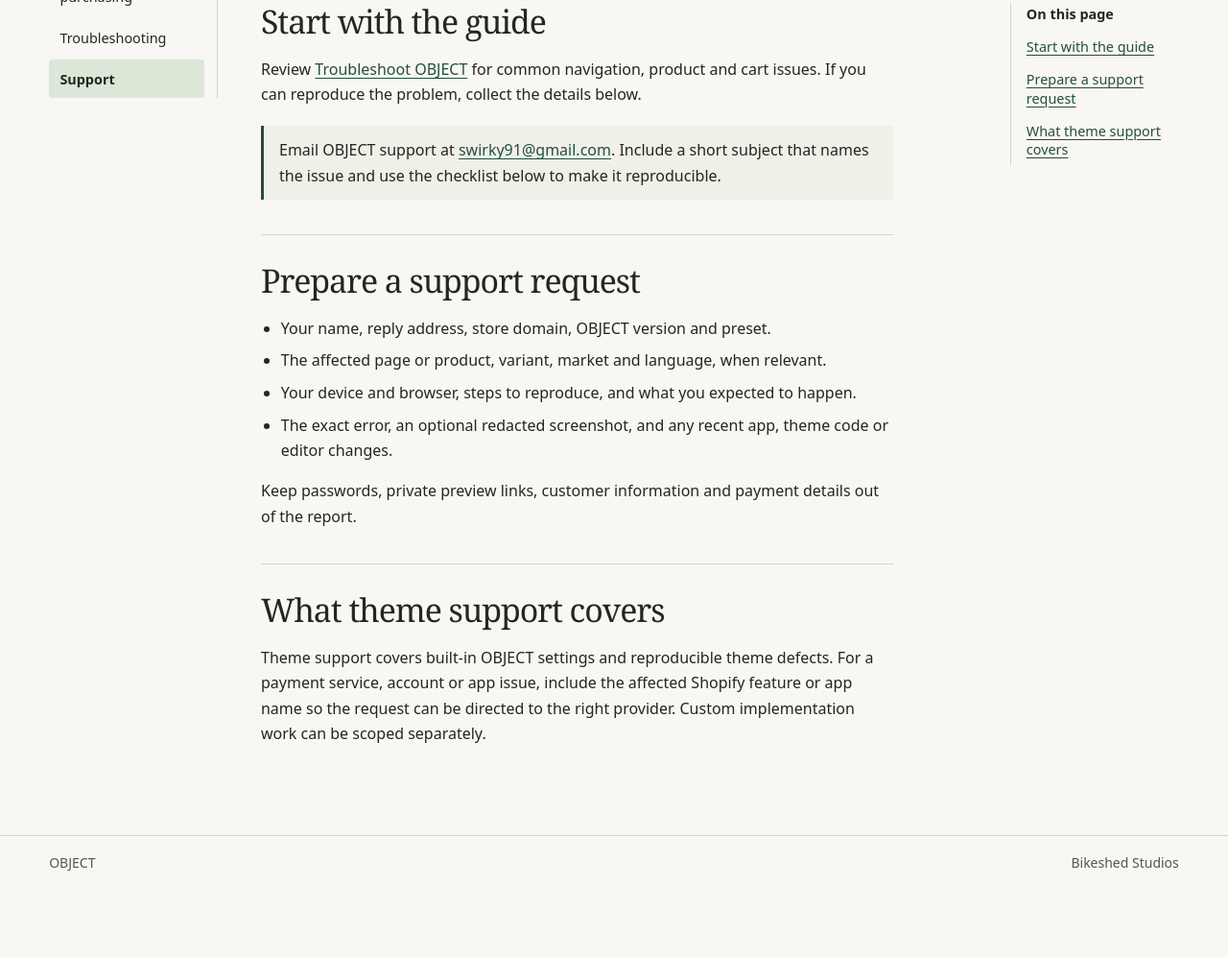
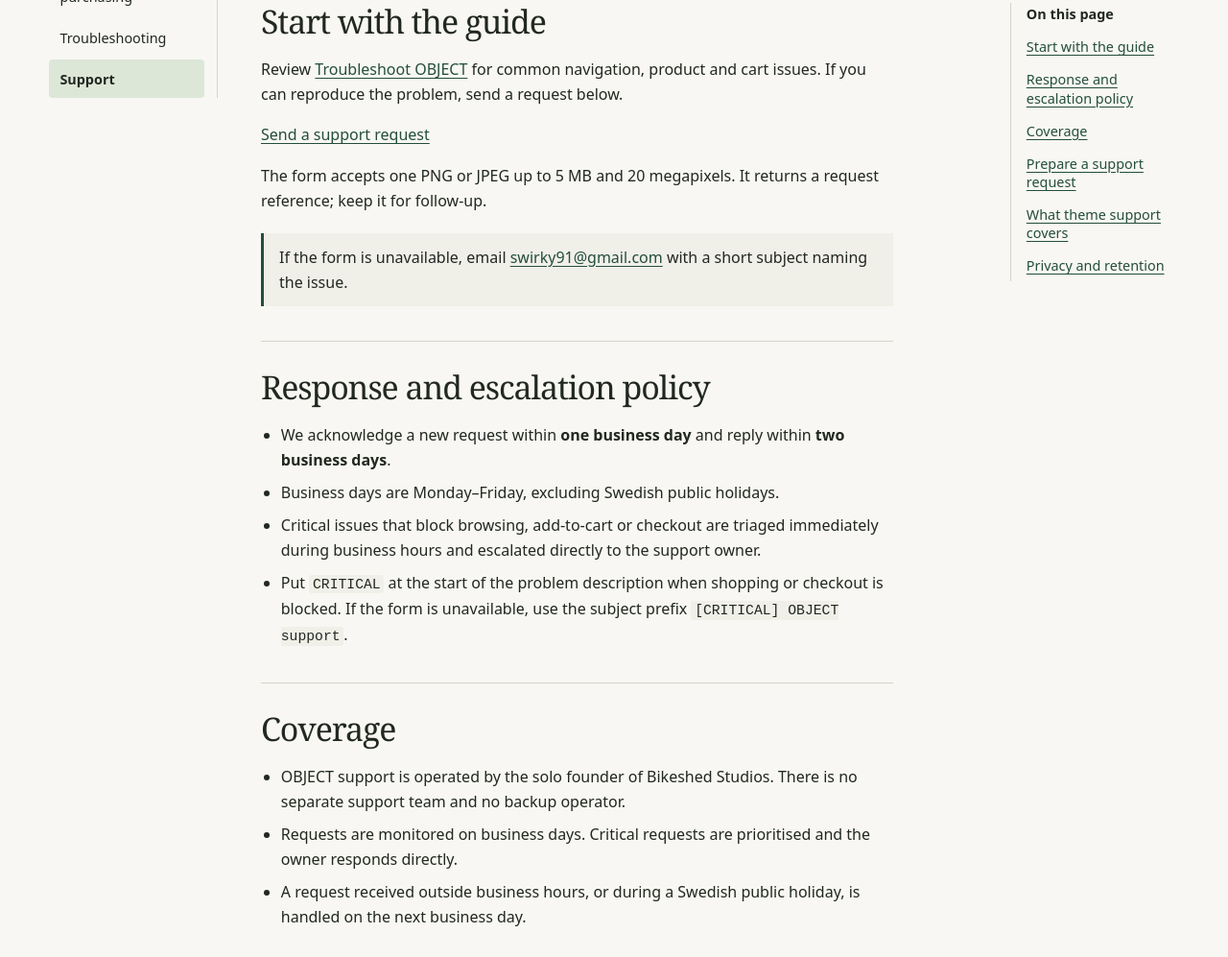
Before and after one commit to BikeshedStudios/object-docs, a plain HTML site: page support.html in a window 1280 px wide. Shown: the part 355-1352 px from the top of the page at 96% size. Before the commit the page ends 1281 px from the top, so only its background shows below. Drawn offline with Linux system fonts and the light colour scheme.

Commit message:
Publish OBJECT support form, response policy and coverage

```diff
--- a/support.html
+++ b/support.html
@@ -34,15 +34,37 @@
       </header>
       <div class="reading-layout">
         <nav class="page-index" aria-label="On this page"><p>On this page</p><ul><li><a href="#start-here">Start with the guide</a></li>
+<li><a href="#response-policy">Response and escalation policy</a></li>
+<li><a href="#support-coverage">Coverage</a></li>
 <li><a href="#prepare-a-request">Prepare a support request</a></li>
-<li><a href="#what-support-covers">What theme support covers</a></li></ul></nav>
+<li><a href="#what-support-covers">What theme support covers</a></li>
+<li><a href="#support-privacy">Privacy and retention</a></li></ul></nav>
         <div class="reading">
 <section>
   <h2 id="start-here">Start with the guide</h2>
-  <p>Review <a href="troubleshooting.html">Troubleshoot OBJECT</a> for common navigation, product and cart issues. If you can reproduce the problem, collect the details below.</p>
+  <p>Review <a href="troubleshooting.html">Troubleshoot OBJECT</a> for common navigation, product and cart issues. If you can reproduce the problem, send a request below.</p>
+  <p><a class="button" href="https://nullworx.space/support">Send a support request</a></p>
+  <p>The form accepts one PNG or JPEG up to 5 MB and 20 megapixels. It returns a request reference; keep it for follow-up.</p>
   <aside class="note" aria-label="Support contact">
-    <p>Email OBJECT support at <a href="mailto:swirky91@gmail.com">swirky91@gmail.com</a>. Include a short subject that names the issue and use the checklist below to make it reproducible.</p>
+    <p>If the form is unavailable, email <a href="mailto:swirky91@gmail.com">swirky91@gmail.com</a> with a short subject naming the issue.</p>
   </aside>
+</section>
+<section>
+  <h2 id="response-policy">Response and escalation policy</h2>
+  <ul>
+    <li>We acknowledge a new request within <strong>one business day</strong> and reply within <strong>two business days</strong>.</li>
+    <li>Business days are Monday–Friday, excluding Swedish public holidays.</li>
+    <li>Critical issues that block browsing, add-to-cart or checkout are triaged immediately during business hours and escalated directly to the support owner.</li>
+    <li>Put <code>CRITICAL</code> at the start of the problem description when shopping or checkout is blocked. If the form is unavailable, use the subject prefix <code>[CRITICAL] OBJECT support</code>.</li>
+  </ul>
+</section>
+<section>
+  <h2 id="support-coverage">Coverage</h2>
+  <ul>
+    <li>OBJECT support is operated by the solo founder of Bikeshed Studios. There is no separate support team and no backup operator.</li>
+    <li>Requests are monitored on business days. Critical requests are prioritised and the owner responds directly.</li>
+    <li>A request received outside business hours, or during a Swedish public holiday, is handled on the next business day.</li>
+  </ul>
 </section>
 <section>
   <h2 id="prepare-a-request">Prepare a support request</h2>
@@ -58,6 +80,10 @@
   <h2 id="what-support-covers">What theme support covers</h2>
   <p>Theme support covers built-in OBJECT settings and reproducible theme defects. For a payment service, account or app issue, include the affected Shopify feature or app name so the request can be directed to the right provider. Custom implementation work can be scoped separately.</p>
 </section>
+<section>
+  <h2 id="support-privacy">Privacy and retention</h2>
+  <p>Bikeshed Studios uses your name, reply address, storefront URL, description and optional screenshot only to handle the request. Support mail is retained for up to 90 days after the request closes unless a legal obligation requires longer retention. Ask for removal through the support address.</p>
+</section>
         </div>
       </div>
     </main>
```
